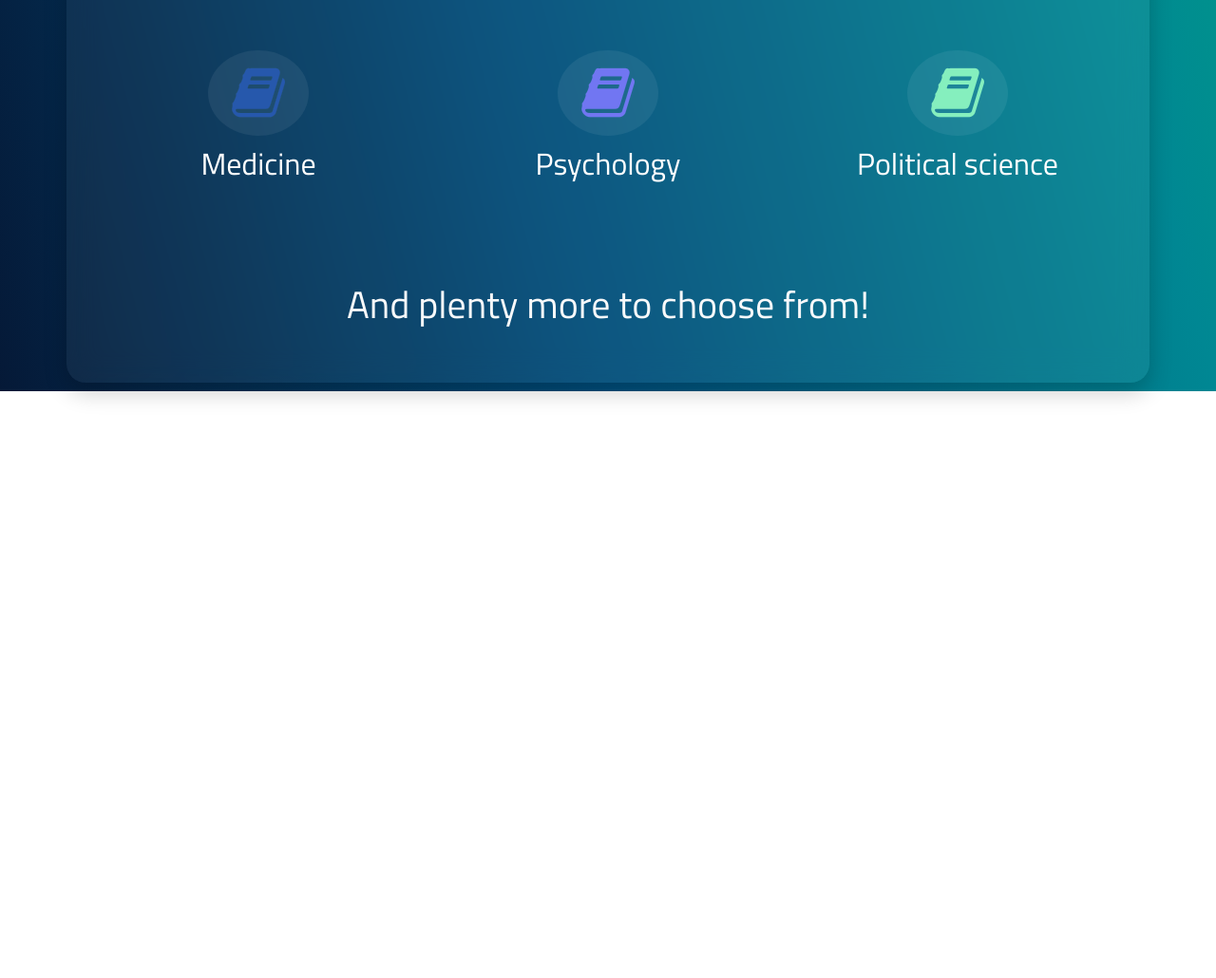
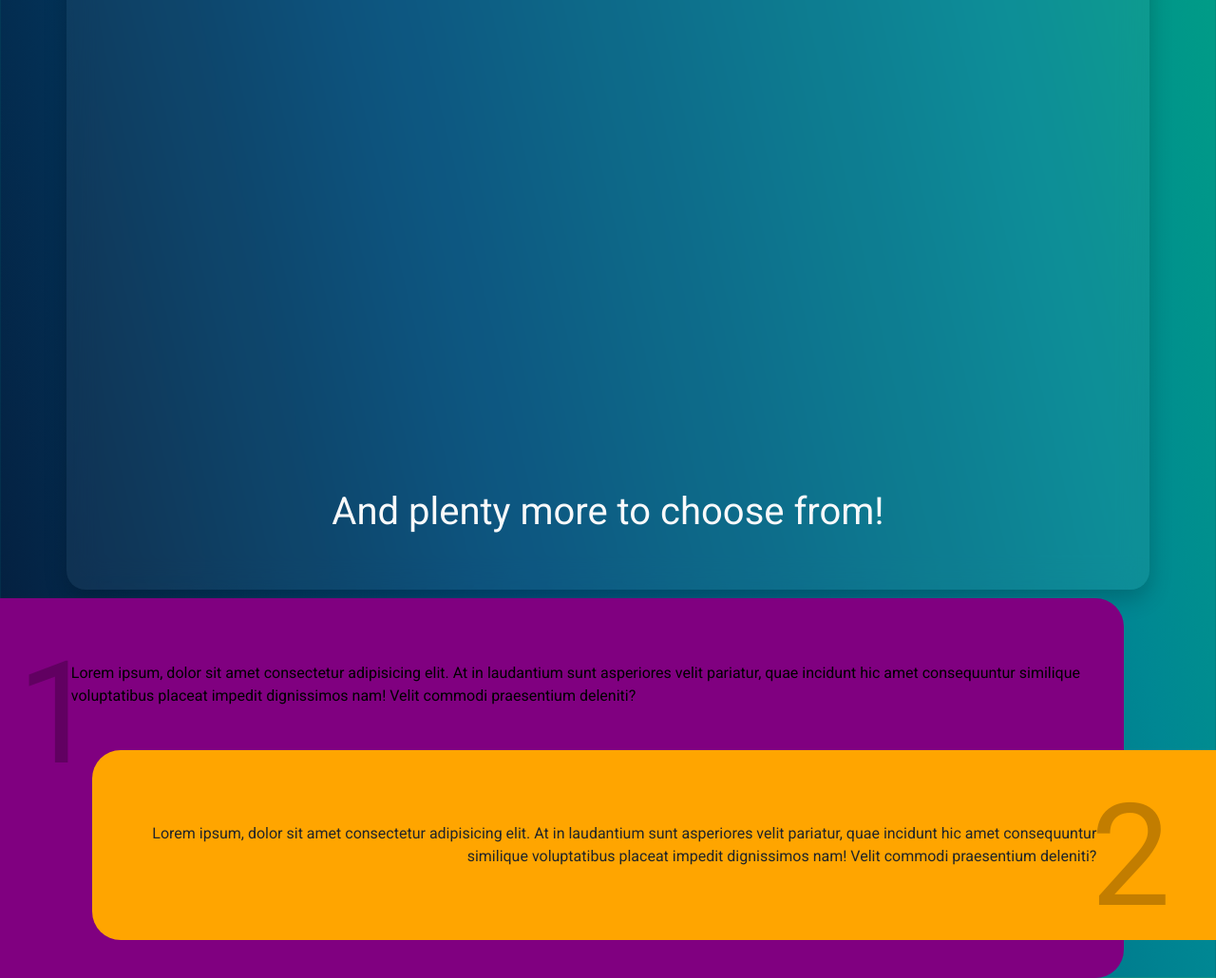
Before and after one commit to stefanzizakov/stefanzizakov.github.io, a plain HTML site: page index.html in a window 1280 px wide. Shown: the part 4448-5478 px from the top of the page at 95% size. Before the commit the page ends 4860 px from the top, so only its background shows below. Drawn offline with nearby package versions, Linux system fonts and the light colour scheme.

Commit message:
Added steps 1 & 2

```diff
--- a/css/style.css
+++ b/css/style.css
@@ -6,7 +6,7 @@ body {
     background-image: linear-gradient(to right top, #051937, #004d7a, #008793, #00bf72, #a8eb12);
     background-size: cover;
     overflow-x: hidden;
-    font-family: "Titillium Web";
+    font-family: "Roboto";
   }
 
   .nav-item {
@@ -31,6 +31,62 @@ body {
 
 .ox {
     overflow-x: hidden;
+}
+
+#steps .row {
+    position: relative;
+}
+
+.step-1 {
+    padding: 30px;
+    padding-top: 10px !important;
+    border-bottom-right-radius: 30px;
+    border-top-right-radius: 30px;
+    background-color: purple;
+    height: 50vh;
+    overflow-x: hidden;
+}
+
+#step-1::before {
+    content: '1';
+    font-size: 150px;
+    top: 0;
+    left: 0;
+    position: absolute;
+    color: rgba(0, 0, 0, 0.24);
+}
+
+#step-1 {
+    color: black;
+    padding-top: 5%;
+    padding-left: 5%;
+    position: relative;
+}
+
+.step-2 {
+    align-items: flex-end;
+    padding: 50px;
+    position: absolute;
+    bottom: 5vh;
+    border-bottom-left-radius: 30px;
+    border-top-left-radius: 30px;
+    background-color: orange;
+    height: 25vh;
+    overflow-x: hidden;
+}
+
+#step-2 {
+    margin-right: 8%;
+    padding: 0;
+}
+
+#step-2::before {
+    content: '2';
+    font-size: 150px;
+    top: 0;
+    right: 5%;
+    position: absolute;
+    color: rgba(0, 0, 0, 0.24);
 }
 
 .box {
--- a/index.html
+++ b/index.html
@@ -4,7 +4,7 @@
     <meta charset="UTF-8">
     <meta http-equiv="X-UA-Compatible" content="IE=edge">
     <meta name="viewport" content="width=device-width, initial-scale=1.0">
-    <link rel="stylesheet" href="https://fonts.googleapis.com/css?family=Titillium Web">
+    <link rel="stylesheet" href="https://fonts.googleapis.com/css?family=Roboto">
     <link href="https://cdn.jsdelivr.net/npm/bootstrap@5.0.2/dist/css/bootstrap.min.css" rel="stylesheet" integrity="sha384-EVSTQN3/azprG1Anm3QDgpJLIm9Nao0Yz1ztcQTwFspd3yD65VohhpuuCOmLASjC" crossorigin="anonymous">
     <link rel="stylesheet" href="https://stackpath.bootstrapcdn.com/font-awesome/4.7.0/css/font-awesome.min.css">
 
@@ -96,7 +96,7 @@
         </div>
       </div>
 
-      <div class="container mt-100 vh-100" id="features">
+      <div class="container mt-100" style="margin-bottom: 10%;" id="features">
         <div class="row">
           <h1 class="text-center py-5 feature-head my-5 fw-light text-light">Features</h1>
           <div class="col-md-4">
@@ -149,7 +149,7 @@
       <div class="vh-100">
         <div class="container professions">
           <div class="text-center">
-            <h1 class="text-light fw-lighter">Some of the subjects you can learn or teach</h1>
+            <h1 class="text-light fw-lighter">Some of the subjects you can learn and/or teach</h1>
           </div>
           <div class="row">
             <div class="col-md-3">
@@ -200,9 +200,22 @@
             <div class="text-center pt-5">
               <h1 class="text-light fw-lighter">And plenty more to choose from!</h1>
             </div>
-
         </div>
       </div>
+
+
+      <section id="steps">
+        <div class="row">
+          <div class="col-11 step-1">
+            <p id="step-1">Lorem ipsum, dolor sit amet consectetur adipisicing elit. At in laudantium sunt asperiores velit pariatur, quae incidunt hic amet consequuntur similique voluptatibus placeat impedit dignissimos nam! Velit commodi praesentium deleniti?</p>
+          </div>
+        </div>
+        <div class="row">
+          <div class=" offset-1 col-11 step-2 d-flex justify-content-end">
+            <p class=" text-end my-auto" id="step-2">Lorem ipsum, dolor sit amet consectetur adipisicing elit. At in laudantium sunt asperiores velit pariatur, quae incidunt hic amet consequuntur similique voluptatibus placeat impedit dignissimos nam! Velit commodi praesentium deleniti?</p>
+          </div>
+        </div>
+      </section>
 
       <script
       src="https://code.jquery.com/jquery-3.6.0.min.js"
--- a/js/script.js
+++ b/js/script.js
@@ -68,3 +68,16 @@ gsap.from('.box', {
     ease: "elastic",
     stagger: 0.25,
 })
+
+gsap.from('.transparent-box', {
+    scrollTrigger: {
+        trigger: '.professions',
+        start: "top 65%",
+        toggleActions: "restart resume resume reset"
+    },
+    duration: 0.5,
+    opacity: 0,
+    scale: 0,
+    y: -250,
+    stagger: 0.25
+})
```
